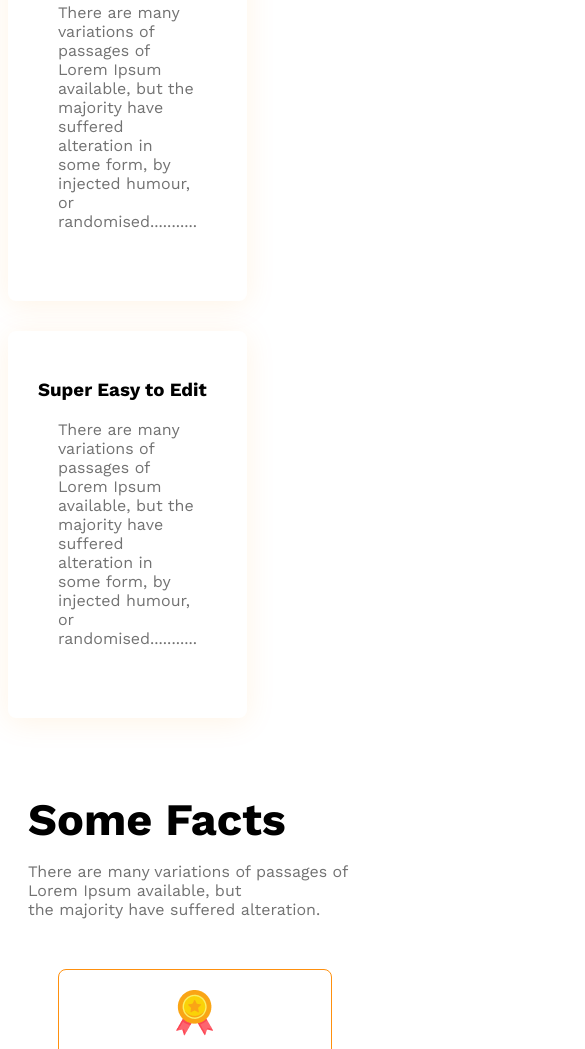
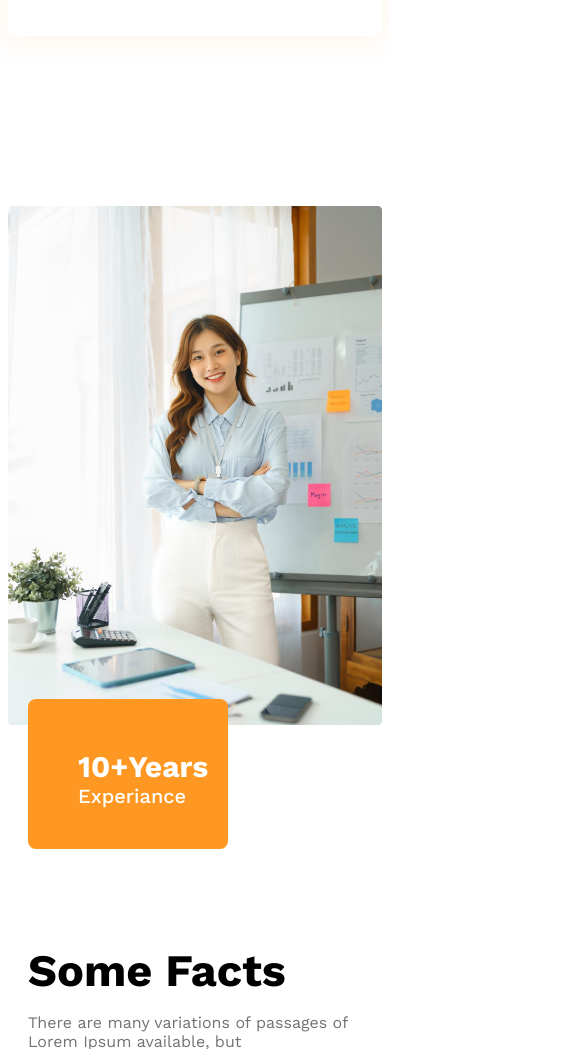
Before and after one commit to amrinkarim22/g3-architectt, a plain HTML site: page index.html in a window 390 px wide. Shown: the part 4414-5463 px from the top of the page, 585 px wide, since content can reach past the window. Drawn offline with nearby package versions, Linux system fonts and the light colour scheme.

Commit message:
all done

```diff
--- a/index.html
+++ b/index.html
@@ -60,7 +60,7 @@
 
         <div class="feature-content">
             <h3 class="first-header">Features you will <br> love & enjoy</h3>
-            <p class="facts-description">There are many variations of passages of Lorem Ipsum available, but the <br> majority have suffered alteration in some form, by injected humour, or <br> randomised words which don't look even</p>
+            <p class="facts-description">There are many variations of passages of Lorem Ipsum available, but the majority have suffered alteration in some form, by injected humour, or randomised words which don't look even</p>
             <div class="cards">
                 <h3 class="cardd-title">
                    Desktop & Mobile version
@@ -90,9 +90,9 @@
 
         </div>
         <div class="feature-img">
-            <img src="images/architect.png" alt="">
+            <img src="images/architect.png" alt="" class="feature-image">
             <div class="ten-years-badge">
-                <h3>10+Year</h3>
+                <h2>10+Years</h2>
                 <p>Experiance</p>
             </div>
         </div>
--- a/styles/style.css
+++ b/styles/style.css
@@ -118,6 +118,7 @@ main{
     gap: 140px;
 
 }
+
 .features .first-header{
     border-left: 5px solid #FF900E;
     padding: 20px;
@@ -129,23 +130,30 @@ main{
     background: #fff;
     box-shadow: 0px 4px 30px 0px rgba(255, 144, 14, 0.10);
 }
+.feature-img img{
+    margin-left: 50px;
+    height: 90%;
+}
 .ten-years-badge{
     color: white;
     border-radius: 8px;
     background-color: #ff9822;
-    max-width: 200px;
-    height: 100px;
-    padding: 20px;
+    max-width: 340px;
+    height: 200px;
+    padding: 50px;
     text-align: center;
+    position: relative;
+    bottom: 150px;
+
 }
-.ten-years-badge h3{
-    font-size: 45px;
+.ten-years-badge h2{
+    font-size: 65px;
     font-weight: 700;
     margin-bottom: 0px;
-    margin-top: 0px;
+    margin-top: 40px;
 }
 .ten-years-badge p{
-    font-size: 18px;
+    font-size: 20px;
     font-weight: 500;
     margin-top: 0px;
     margin-bottom: 0px;
@@ -233,7 +241,7 @@ footer{
     header{
         padding: 10px;
     }
-    nav, .teams-container, .sponsors-img-container{
+    nav, .teams-container, .sponsors-img-container, .features{
         flex-direction: column;
     }
     .banner-title{
@@ -256,9 +264,28 @@ footer{
 
         grid-template-columns:1fr;
     }
+
+
     .teams-content,.facts-title, .facts-description, .facts-card-box{
         padding-right:20px;
         padding-left:20px;
+    }
+    .feature-img img{
+        width: 100%;
+        margin: 0 auto;
+    }
+    .ten-years-badge{
+        margin-top: 20px;
+        max-width: 100px;
+        height: 50px;
+        position: relative;
+        bottom: 50px;
+        left: 20px;
+    }
+    .ten-years-badge h2{
+        font-size: 30px;
+        margin-top: 0px;
+
     }
     .facts-title{
         margin-bottom: 0px;
@@ -294,6 +321,8 @@ footer{
     .facts-title ,.facts-description{
         margin-left: 60px;
     }
+
+
     .facts-card-box{
         display: grid;
         grid-template-columns: repeat(2, 1fr);
```
